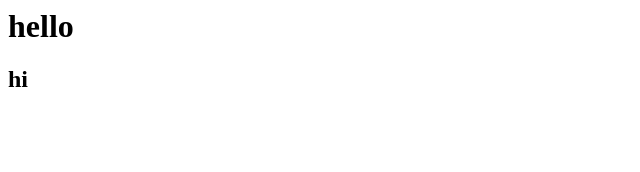
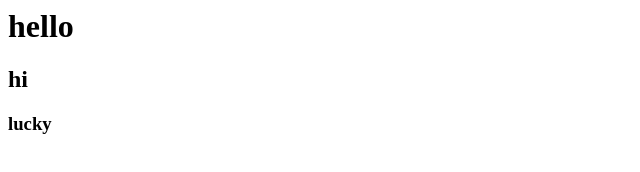
Before and after one commit to lucky9219/first-rep, a plain HTML site: page index.html in a window 1280 px wide. Shown: the full height of the page, 0-640 px from the left. Drawn offline with Linux system fonts and the light colour scheme.

Commit message:
commit on child branch

```diff
--- a/index.html
+++ b/index.html
@@ -1,4 +1,5 @@
 <html>
 <h1>hello</h1>
 <h2>hi<h2>
+<h3>lucky</h3>
 </html>
```
